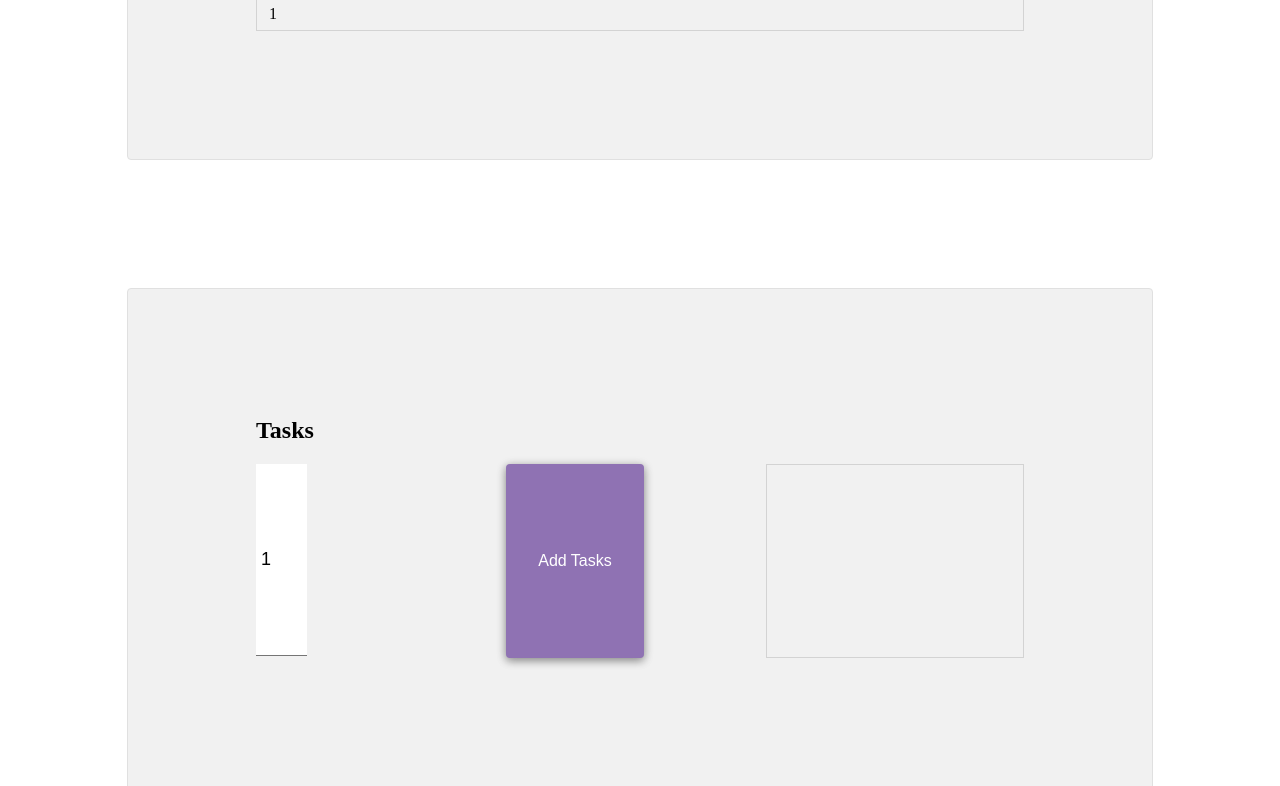
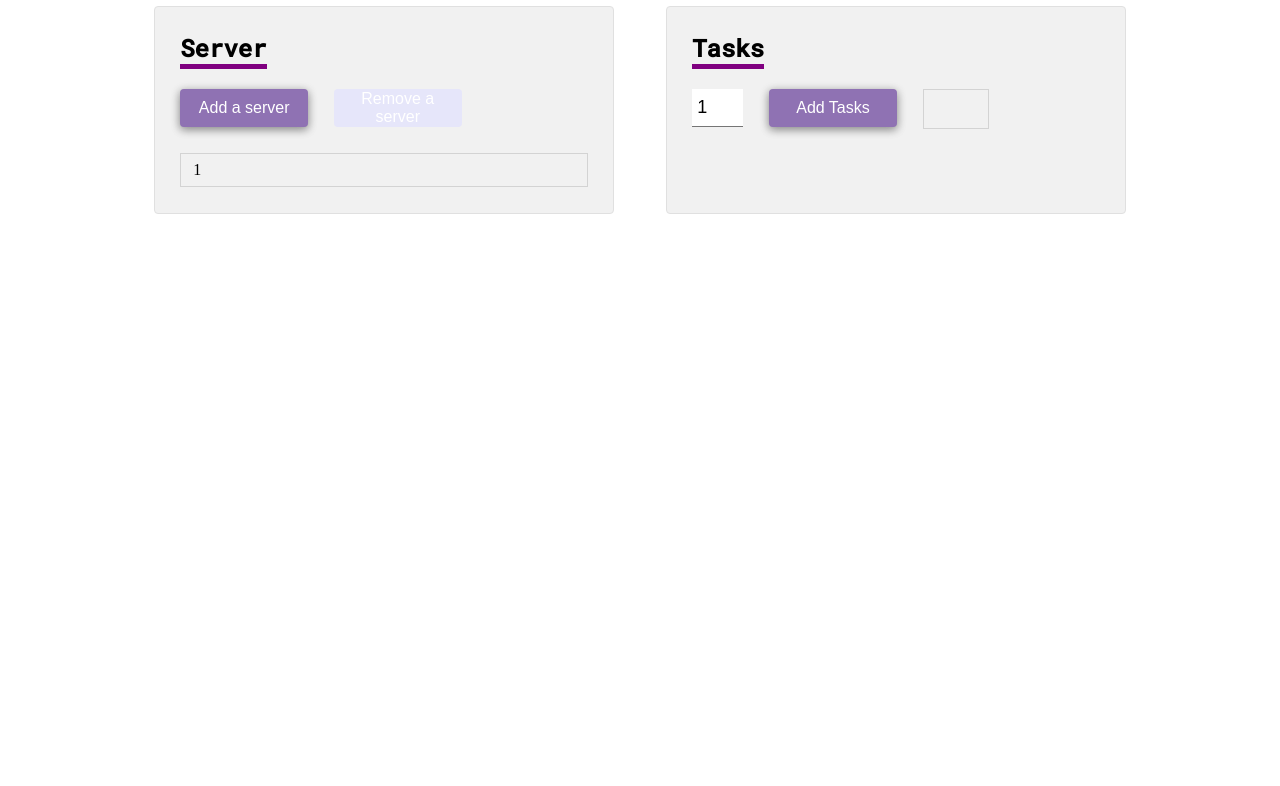
Before and after one commit to jaimish11/StarApps, a plain HTML site: page manager.html in a window 1280 px wide. Shown: the part 143-929 px from the top of the page. After the commit the page ends 800 px from the top, so only its background shows below. Drawn offline with Linux system fonts and the light colour scheme.

Commit message:
Desktop UI and styling.

```diff
--- a/listeners.js
+++ b/listeners.js
@@ -17,6 +17,7 @@ taskInput.addEventListener('keyup',function(){
         console.log('Value less than 99');
         addTaskBtn.disabled = false;
         addTaskBtn.classList.remove("disabled");
+
     }
     else if(taskInput.value != "" && taskInput.value > 99){
         console.log('Value more than 99');
--- a/manager.html
+++ b/manager.html
@@ -1,8 +1,11 @@
 <html>
 <head>
-
+    <link href="https://fonts.googleapis.com/css2?family=Roboto+Mono:wght@500&display=swap" rel="stylesheet">
     <style>
         /*General Styles*/
+        h1, h2{
+            font-family: 'Roboto Mono', monospace;
+        }
         h1{
             margin:0px;
         }
@@ -26,8 +29,13 @@
                 align-items: center;
                 justify-content: center;
             }
+            .desktop-container{
+                width: 80vw;
+                height: 80vh;
+            }
 
         }
+
         .card{
             background-color: #f1f1f1;
             padding:5vw;
@@ -35,20 +43,31 @@
             border-radius: 4px;
 
         }
+        @media (min-width: 769px){
+            .card{
+                margin:2vw;
+                padding:2vw;
+                flex:1 1 0px;
+            }
+            .card-container{
+                display: flex;
+            }
+        }
+        @media (max-width: 769px){
+            .card-title{
+                padding:0vw 5vw;
+                padding-top: 5vw;
+            }
+        }
+        .card-subtitle h2{
+            border-bottom: 5px solid purple;
+            width: min-content;
+        }
         .material-card-outlined{
             box-shadow: 0px 0px 0px 0px rgba(0, 0, 0, 0.2),0px 0px 0px 0px rgba(0, 0, 0, 0.14),0px 0px 0px 0px rgba(0,0,0,.12);
             border-width: 1px;
             border-style: solid;
             border-color: #e0e0e0;
-        }
-        @media (min-width:769px){
-            .card{
-                width:60%;
-                height:60%;
-                background-color: #f1f1f1;
-                padding:10vw;
-
-            }
         }
 
         .card-content{
@@ -96,6 +115,8 @@
             flex-direction: column;
             justify-content: flex-start;
             justify-content: start;
+            max-height: 50vh;
+            overflow-y: scroll;
         }
         @media (max-width:769px){
             .task-list-container{
@@ -131,11 +152,25 @@
             padding-bottom: 5vw;
             justify-content: space-between;
         }
+
         .task-counter{
             width:20vw;
             height: 15vw;
             border:1px solid lightgrey;
             display: flex;
+        }
+        @media(min-width: 769px){
+            .task-control{
+                padding-bottom: 2vw;
+                justify-content: start;
+                justify-content: flex-start;
+            }
+            .task-counter{
+                width: 5vw;
+                height:3vw;
+                margin-left: 2vw;
+            }
+
         }
         .task-progress-bar{
             width:100%;
@@ -179,7 +214,6 @@
             font-size: 1rem;
             color: #fff;
             text-align: center;
-            padding: 1.2rem 2rem;
             border-radius: 4px;
             -moz-user-select: -moz-none;
             -ms-user-select: none;
@@ -222,6 +256,11 @@
             padding-bottom: 5vw;
             display: flex;
         }
+        @media (min-width:769px){
+            .button-container{
+                padding-bottom: 2vw;
+            }
+        }
         .delete-task-btn{
             padding: 0;
             width: 32px;
@@ -236,6 +275,21 @@
         }
         .remove-server-btn{
             margin-left: 5vw;
+        }
+        @media (min-width: 769px){
+            .remove-server-btn{
+                margin-left: 2vw;
+            }
+            .add-task-btn{
+                margin-left: 2vw;
+            }
+            .delete-task-btn{
+                margin-left: 2vw;
+            }
+            .btn{
+                width: 10vw;
+                height:3vw;
+            }
         }
 
         /*Input field styles*/
@@ -252,6 +306,7 @@
         @media(min-width: 769px){
             input{
                 width:4vw;
+                height:3vw;
             }
         }
 
@@ -287,7 +342,15 @@
             padding:5vw;
             margin:5vw;
             background-color: #ffcccb;
-            color:darkred
+            color:darkred;
+            border:1px solid darkred;
+        }
+        @media (min-width: 769px){
+            .alert-error{
+                padding:2vw;
+                margin:1vw;
+                width:25vw;
+            }
         }
 
     </style>
@@ -297,7 +360,9 @@
 <body>
 
     <div class="container">
+        <div class="desktop-container">
             <div class="card-title"><h1>Task Manager</h1></div>
+            <div class="card-container">
                 <div class="card material-card-outlined">
 
                     <div class="card-content">
@@ -323,8 +388,6 @@
                             <div class="task-control">
                                 <div class="input-group">
                                     <input id="task-input" type="number" value="1" max="99" required>
-                            <span class="highlight"></span>
-                            <span class="bar"></span>
 
                                 </div>
                                 <button class="add-task-btn btn material-btn purple" onclick="addTask();" >Add Tasks</button>
@@ -347,6 +410,10 @@
                 </div>
             </div>
 
+        </div>
+
+    </div>
+
     <script src="taskManager.js"></script>
     <script src="listeners.js"></script>
     <!-- <script src="taskManagerProgressDiv.js"></script> -->
--- a/taskManager.js
+++ b/taskManager.js
@@ -90,6 +90,7 @@ function createTaskProgressBar(serverListContainer, availableServerNumber=null,
             setTimeout(function(){
 
                 taskProgressBar.parentNode.removeChild(taskProgressBar);
+                document.querySelector('.task-counter div').innerHTML = pendingTasks;
 
                 if(serversToRemove>0){
                     for(let i=1;i<=serversToRemove;i++, serversToRemove--){
@@ -259,6 +260,8 @@ function createTask(serverListContainer, noOfTasks, addedServerID){
 
     pendingTasks += parseInt(noOfTasks,10);
     if(pendingTasks <= 99){
+        var taskCounterDiv = document.querySelector('.task-counter div');
+        taskCounterDiv.innerHTML = pendingTasks;
         console.log('Created task --- now pending'+pendingTasks);
         for(let i=1;i<=noOfTasks;i++){
             //debugger;
@@ -318,7 +321,6 @@ function createTask(serverListContainer, noOfTasks, addedServerID){
         }
     }
     else{
-        debugger;
         alert("ERROR! You cannot have more than 99 pending tasks");
     }
 
```
Lines whose indentation alone changed are shown as unchanged.
